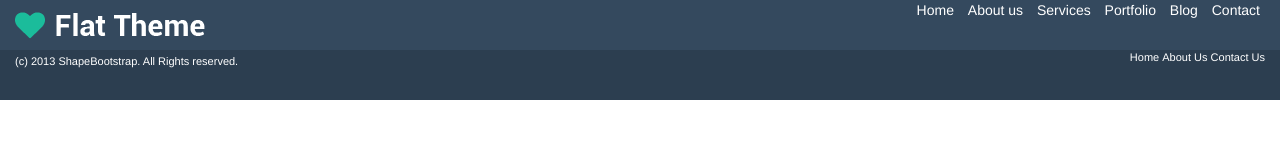
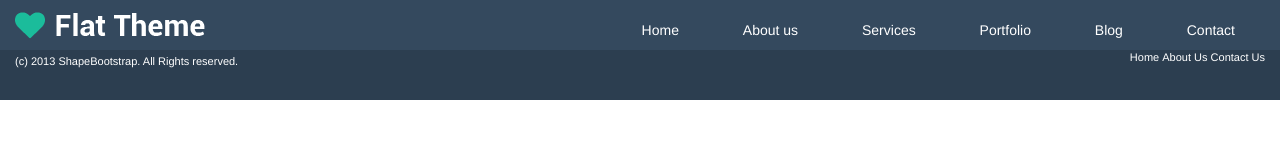
Before and after one commit to Loretapiap/flat-theme, a plain HTML site: page index.html in a window 1280 px wide. Drawn offline with Linux system fonts and the light colour scheme.

Commit message:
arreglos en el header

```diff
--- a/css/main.css
+++ b/css/main.css
@@ -16,16 +16,23 @@
 
 header li {
 	display: inline;
-	padding: 5px;
-
-
+	padding: 30px;
 }
 
-header li a{color:white;}
+header ul.text-right {
+	padding-top: 20px;
+}
+
+header li a{
+	color:white;
+	text-decoration: none;
+}
 
 header li a:hover {
+	text-decoration: none;
 	border-radius: 4px;
-	background-color: rgba{0,0,0,0.8};
+	background-color: #2c3e50;
+	padding: 5px;
 
 }
 
--- a/index.html
+++ b/index.html
@@ -25,17 +25,18 @@
         <div class="col-md-12 bg-azul">
             <div class="logo">
                 <ul class="text-right">
-                    <li><a href="">Home</a></li>
-                    <li><a href="">About us</a></li>
-                    <li><a href="">Services</a></li>
-                    <li><a href="">Portfolio</a></li>
-                    <li><a href="">Blog</a></li>
-                    <li><a href="">Contact</a></li>
+                    <li><a href="home.html">Home</a></li>
+                    <li><a href="about-us.html">About us</a></li>
+                    <li><a href="services.html">Services</a></li>
+                    <li><a href="portfolio.html">Portfolio</a></li>
+                    <li><a href="blog.html">Blog</a></li>
+                    <li><a href="contact-us.html">Contact</a></li>
                 </ul>
             </div>
         </div>
     </header>
-    <section></section>
+    <section>
+    </section>
     <footer>
         <div class="bg-azul-osc">
             <div class="col-md-6">
```
